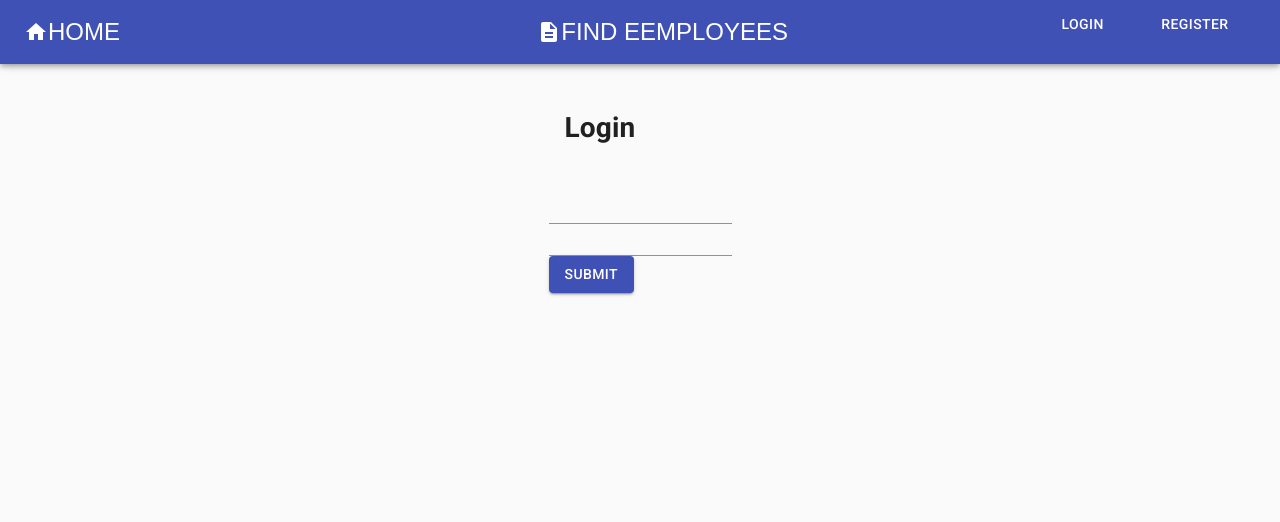
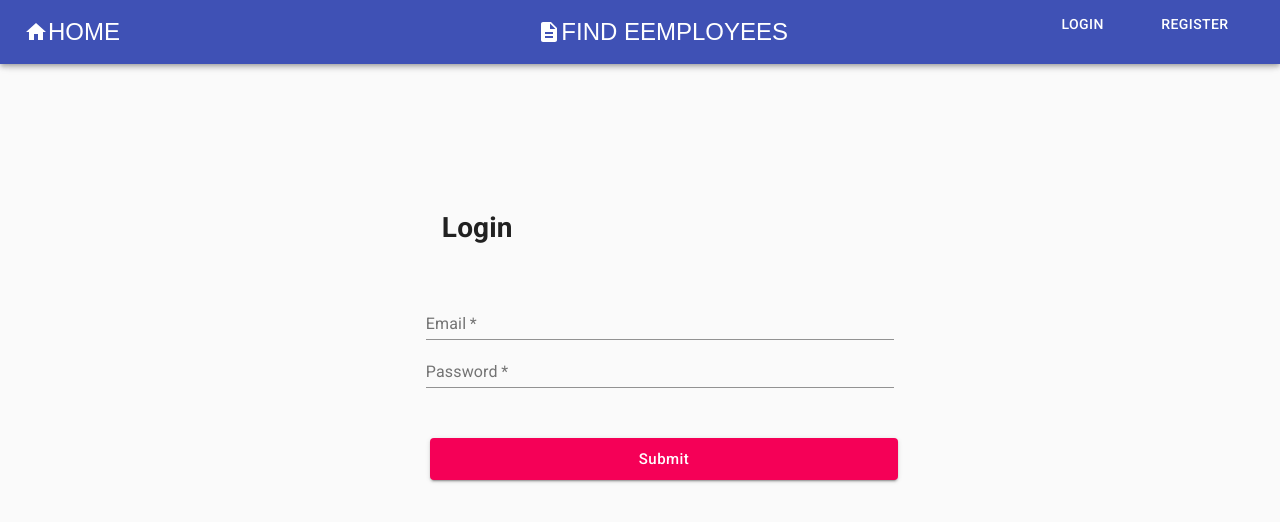
Before and after one commit to marasinipradeep/Go-Employee, a React (Create React App) app in the folder client/: page /login in a window 1280 px wide. Shown: the top 522 px of the page. Built offline with nearby package versions, Linux system fonts and the light colour scheme.

Commit message:
Login UI with pure material input component completed

```diff
--- a/client/src/Components/auth/Login.js
+++ b/client/src/Components/auth/Login.js
@@ -6,18 +6,23 @@ import API from "../Utils/API"
 import Grid from '@material-ui/core/Grid';
 import ErrorNotice from '../misc/ErrorNotice';
 
-import MButton from "../../Material-Components/Buttons"
+import Buttons from "../../Material-Components/Buttons"
 import Input from "../../Material-Components/Inputs"
 
-import TextField from '@material-ui/core/TextField';
+
 import { makeStyles } from '@material-ui/core/styles';
-import { Button } from '@material-ui/core';
+//import { Button } from '@material-ui/core';
 
 const useStyles = makeStyles((theme) => ({
     root: {
         display: 'flex',
         flexWrap: 'wrap',
+        marginTop:"100px",
+        marginLeft:"40px"
     },
+    buttonMargin:{
+        marginTop:"50px"
+    }
 }));
 
 
@@ -68,30 +73,24 @@ export default function Login() {
     return (
         <div className={classes.root}>
 
-            <Grid container alignItems="center" direction="column"  >
-
-                <form className={classes.formMargin}>
-                    <Grid item xs={12}>
+<Grid container alignItems="center" direction="column">
+                <form>
                         <h2 className="page">Login</h2>
                         {error && (<ErrorNotice message={error} clearError={() => setError(undefined)} />)}
-                    </Grid>
 
-                    <Grid item xs={12} >
-                        <Input inputRef={emailRef} />
-                    </Grid>
+                        <Input label="Email" inputRef={emailRef} />
 
-                    <Grid item xs={12}>
-                        <Input inputRef={passwordRef} type="password" />
-                    </Grid>
+                        <Input label="Password" inputRef={passwordRef} type="password"
+                        />
 
-                    <Grid item xs={12}>
-                        <Button type="submit" variant="contained" color="primary" onClick={submit}>
-                            Submit
-                        </Button>
-
-                    </Grid>
+                        <Buttons className={classes.buttonMargin}
+                         color="secondary"
+                        onClick={submit}
+                        >
+                       Submit
+                        </Buttons>
                 </form>
-            </Grid>
+                </Grid>
         </div>
     )
 }
--- a/client/src/Components/auth/Register.js
+++ b/client/src/Components/auth/Register.js
@@ -14,7 +14,7 @@ export default function Register() {
     const [displayName, setDisplayName] = useState();
     const [error, setError] = useState();
 
-    // const { setUserData } = useContext(UserContext);
+
     const { setUserData } = useEmployeeContext();
     const history = useHistory();
 
--- a/client/src/Material-Components/Buttons.js
+++ b/client/src/Material-Components/Buttons.js
@@ -18,13 +18,13 @@ export default function Button(props) {
 
     return (
         <MuiButton
+           fullWidth={true}
             variant={variant || "contained"}
             size={size || "large"}
             color={color || "primary"}
             onClick={onClick}
             {...other}
             classes={{ root: classes.root, label: classes.label }}>
-            {text}
         </MuiButton>
     )
 }
--- a/client/src/Material-Components/Inputs.js
+++ b/client/src/Material-Components/Inputs.js
@@ -6,13 +6,14 @@ export default function Input(props) {
     const { name, label, value,error=null, onChange,inputRef,type } = props;
     return (
         <TextField
-
+        required
             label={label}
             name={name}
             value={value}
             onChange={onChange}
             inputRef={inputRef}
             type={type}
+            fullWidth={true}
             {...(error && {error:true,helperText:error})}
         />
     )
```
